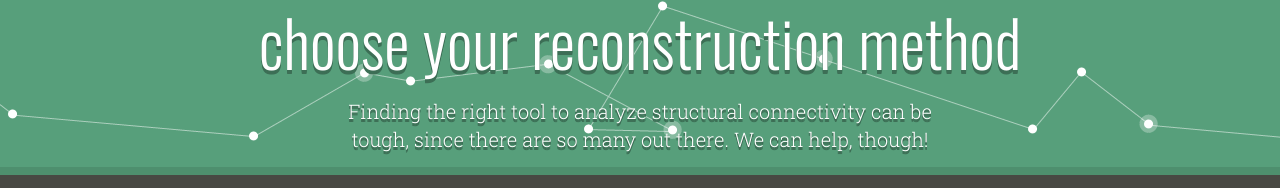
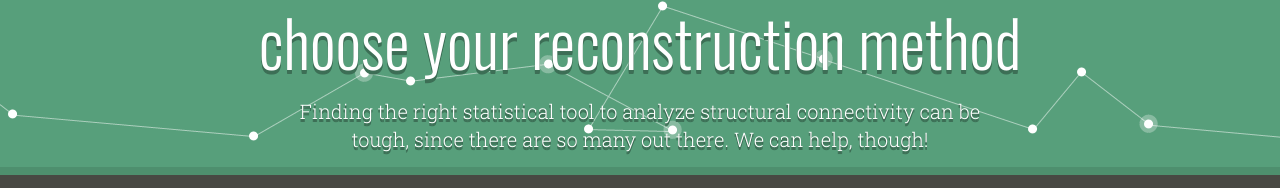
Before and after one commit to olavolav/ChooseReconstruction, a plain HTML site: page index.html in a window 1280 px wide. Shown: the part 177-365 px from the top of the page. Drawn offline with nearby package versions, Linux system fonts and the light colour scheme.

Commit message:
Added 'statistical' to subtitle

```diff
--- a/index.html
+++ b/index.html
@@ -12,7 +12,7 @@
         <h1>Dear neuroscientist</h1>
         <h2>choose your reconstruction method</h2>
 
-        <p>Finding the right tool to analyze structural connectivity can be<br/>
+        <p>Finding the right statistical tool to analyze structural connectivity can be<br/>
           tough, since there are so many out there. We can help, though!</p>
       </header>
 
```
